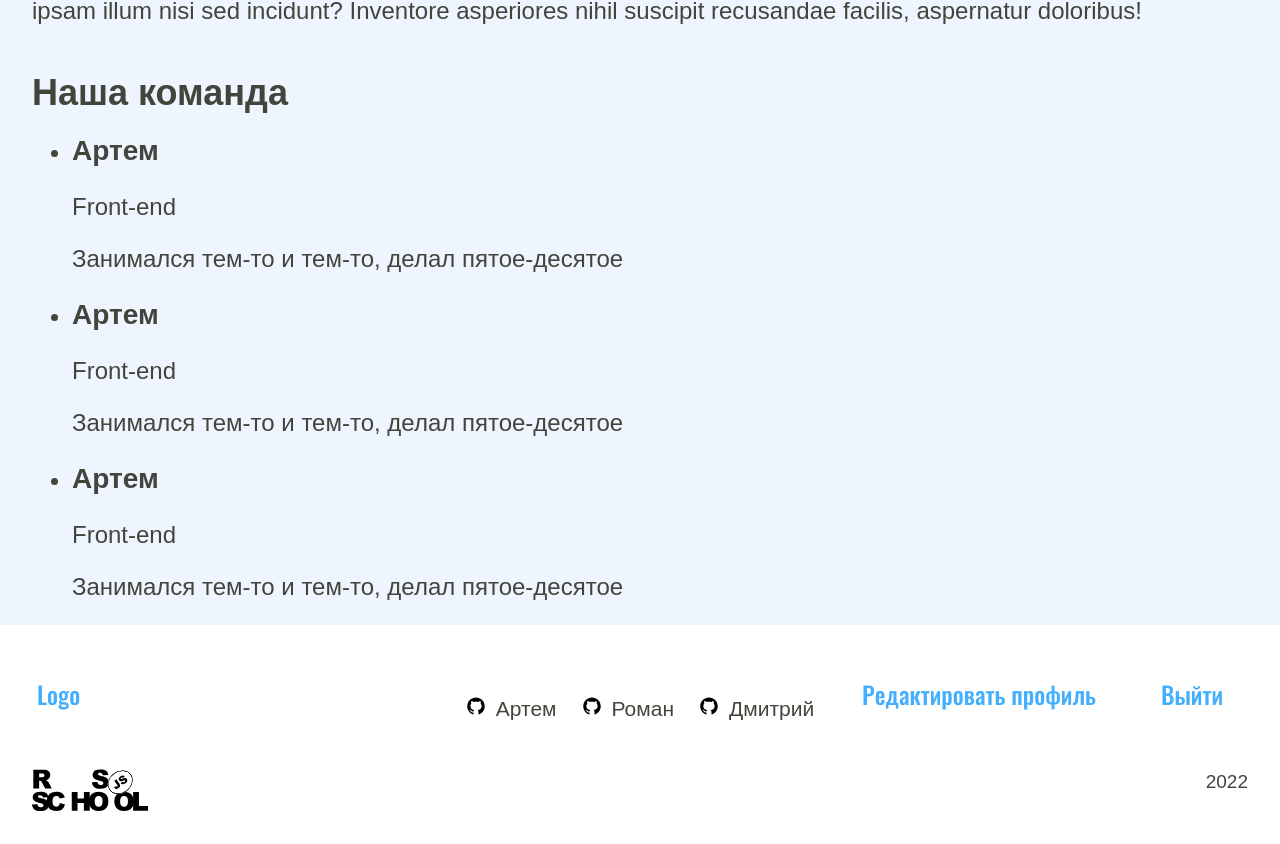
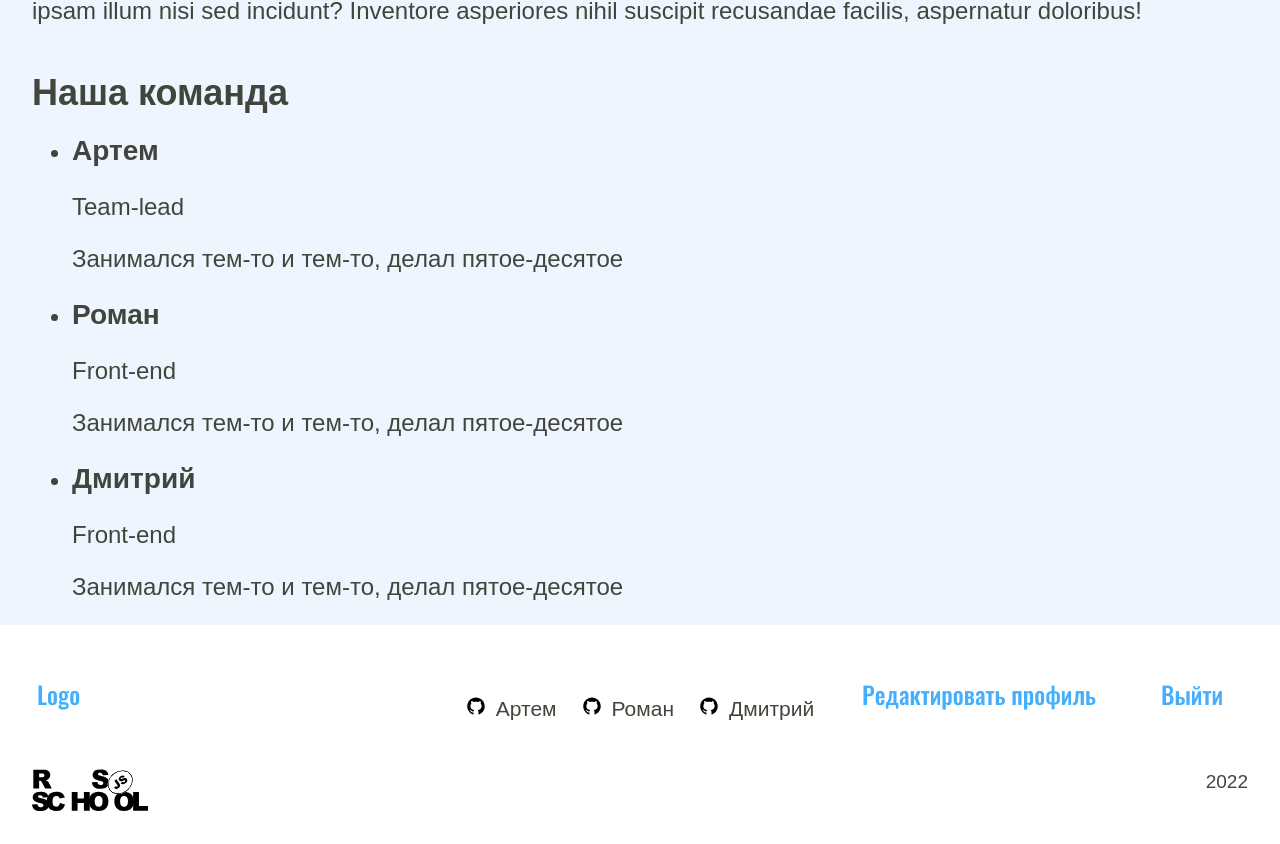
Before and after one commit to dino19981/RSS-project-management-app, a React (Create React App) app: page / in a window 1280 px wide. Shown: the part 949-1793 px from the top of the page. Built offline with nearby package versions, Linux system fonts and the light colour scheme.

Commit message:
fix: add Outlet

```diff
--- a/src/App.tsx
+++ b/src/App.tsx
@@ -1,12 +1,15 @@
 import MainPage from './pages/mainPage/MainPage';
 import { BrowserRouter, Routes, Route } from 'react-router-dom';
 import { AppRoute } from './config/const';
+import MainLayout from './layouts/MainLayout';
 
 function App() {
   return (
     <BrowserRouter>
       <Routes>
-        <Route path={AppRoute.MAIN} element={<MainPage />} />
+        <Route path={AppRoute.MAIN} element={<MainLayout />}>
+          <Route path={AppRoute.MAIN} element={<MainPage />} />
+        </Route>
       </Routes>
     </BrowserRouter>
   );
--- a/src/layout/Layout.tsx
+++ b/src/layouts/MainLayout.tsx
@@ -1,16 +1,15 @@
 import Footer from '../components/footer/Footer';
 import Header from '../components/header/Header';
+import { Outlet } from 'react-router-dom';
 
-interface LayoutComponent {
-  children: JSX.Element;
-}
-
-export default function Layout({ children }: LayoutComponent) {
+export default function MainLayout() {
   return (
     <>
       <Header />
       <main className="main">
-        <div className="container">{children}</div>
+        <div className="container">
+          <Outlet />
+        </div>
       </main>
       <Footer />
     </>
--- a/src/pages/mainPage/MainPage.tsx
+++ b/src/pages/mainPage/MainPage.tsx
@@ -1,8 +1,7 @@
-import Layout from '../../layout/Layout';
+import { teamMembers } from '../../config/const';
 
 export default function MainPage() {
   return (
-    <Layout>
     <>
       <section>
         <h1>Приложение для управления проектами</h1>
@@ -16,24 +15,24 @@ export default function MainPage() {
             <h3>Преимущество 1</h3>
             <p>
               Lorem ipsum dolor sit amet consectetur, adipisicing elit. Iusto animi at, cumque
-                optio, minima quia officia omnis, ipsam illum nisi sed incidunt? Inventore
-                asperiores nihil suscipit recusandae facilis, aspernatur doloribus!
+              optio, minima quia officia omnis, ipsam illum nisi sed incidunt? Inventore asperiores
+              nihil suscipit recusandae facilis, aspernatur doloribus!
             </p>
           </li>
           <li>
             <h3>Преимущество 2</h3>
             <p>
               Lorem ipsum dolor sit amet consectetur, adipisicing elit. Iusto animi at, cumque
-                optio, minima quia officia omnis, ipsam illum nisi sed incidunt? Inventore
-                asperiores nihil suscipit recusandae facilis, aspernatur doloribus!
+              optio, minima quia officia omnis, ipsam illum nisi sed incidunt? Inventore asperiores
+              nihil suscipit recusandae facilis, aspernatur doloribus!
             </p>
           </li>
           <li>
             <h3>Преимущество 3</h3>
             <p>
               Lorem ipsum dolor sit amet consectetur, adipisicing elit. Iusto animi at, cumque
-                optio, minima quia officia omnis, ipsam illum nisi sed incidunt? Inventore
-                asperiores nihil suscipit recusandae facilis, aspernatur doloribus!
+              optio, minima quia officia omnis, ipsam illum nisi sed incidunt? Inventore asperiores
+              nihil suscipit recusandae facilis, aspernatur doloribus!
             </p>
           </li>
         </ul>
@@ -51,30 +50,17 @@ export default function MainPage() {
       <section>
         <h2>Наша команда</h2>
         <ul>
-            <li>
+          {teamMembers.map(({ id, name, role }) => (
+            <li key={id}>
               <article>
-                <h3>Артем</h3>
-                <span>Front-end</span>
+                <h3>{name}</h3>
+                <span>{role}</span>
                 <p>Занимался тем-то и тем-то, делал пятое-десятое</p>
               </article>
             </li>
-            <li>
-              <article>
-                <h3>Артем</h3>
-                <span>Front-end</span>
-                <p>Занимался тем-то и тем-то, делал пятое-десятое</p>
-              </article>
-            </li>
-            <li>
-              <article>
-                <h3>Артем</h3>
-                <span>Front-end</span>
-                <p>Занимался тем-то и тем-то, делал пятое-десятое</p>
-              </article>
-            </li>
+          ))}
         </ul>
       </section>
     </>
-    </Layout>
   );
 }
```
Lines whose indentation alone changed are shown as unchanged.
